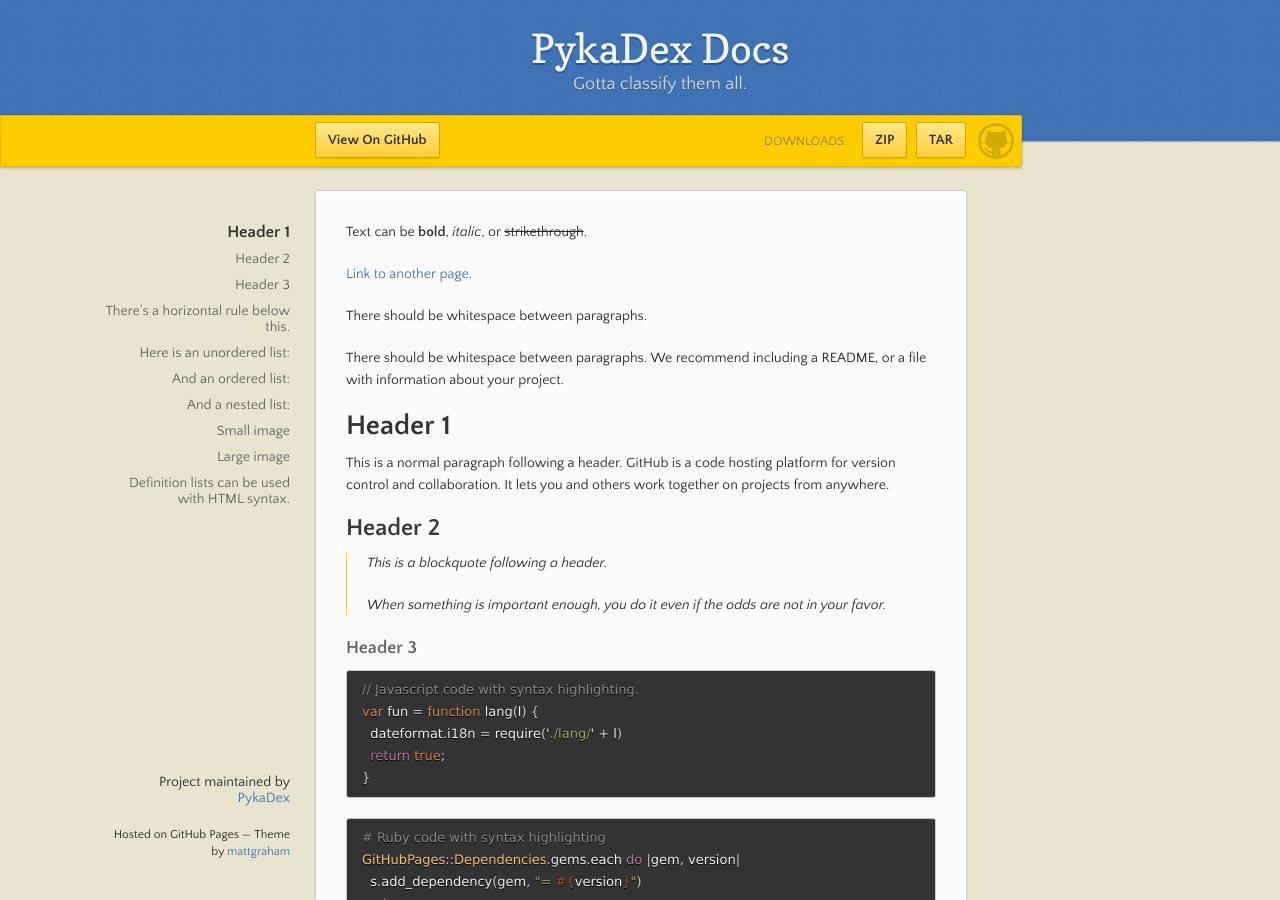
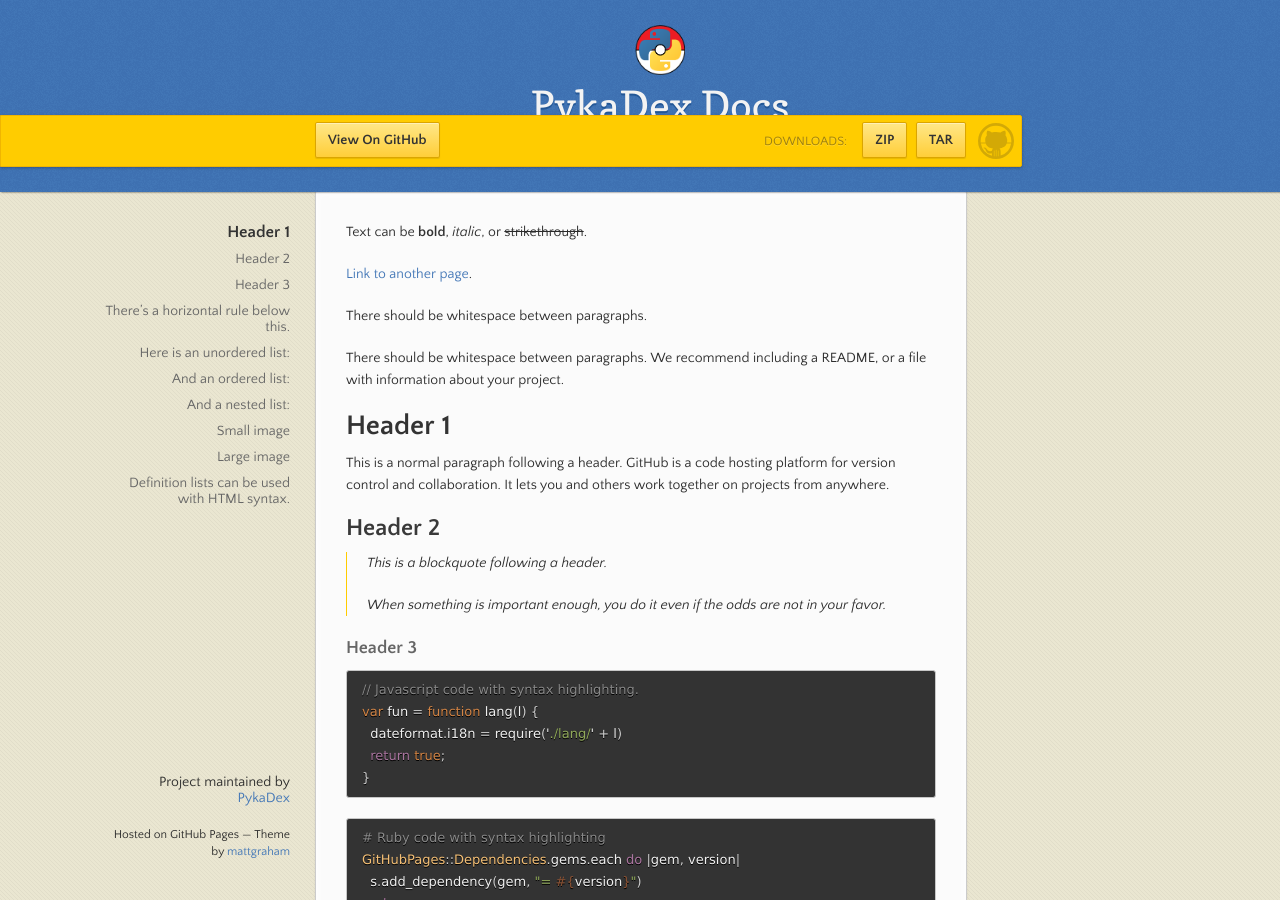
Before and after one commit to PykaDex/PykaDex_Docs, a Jekyll site: the page built from index.md, in a window 1280 px wide and 900 px high. Built offline with Jekyll 4.4.1, drawn with Linux system fonts in a browser that asks for light colours.

Commit message:
Update default.html

```diff
--- a/_layouts/default.html
+++ b/_layouts/default.html
@@ -20,8 +20,8 @@
   <body>
 
       <header>
-
-        <h1>{{ <img src="assets/icon.png" width="50" height="50"> | page.title | default: site.title | default: site.github.repository_name }}</h1>
+        <img src="assets/icon.png" width="50" height="50">
+        <h1>{{ page.title | default: site.title | default: site.github.repository_name }}</h1>
         <p>{{ page.description | default: site.description | default: site.github.project_tagline }}</p>
       </header>
 
```
